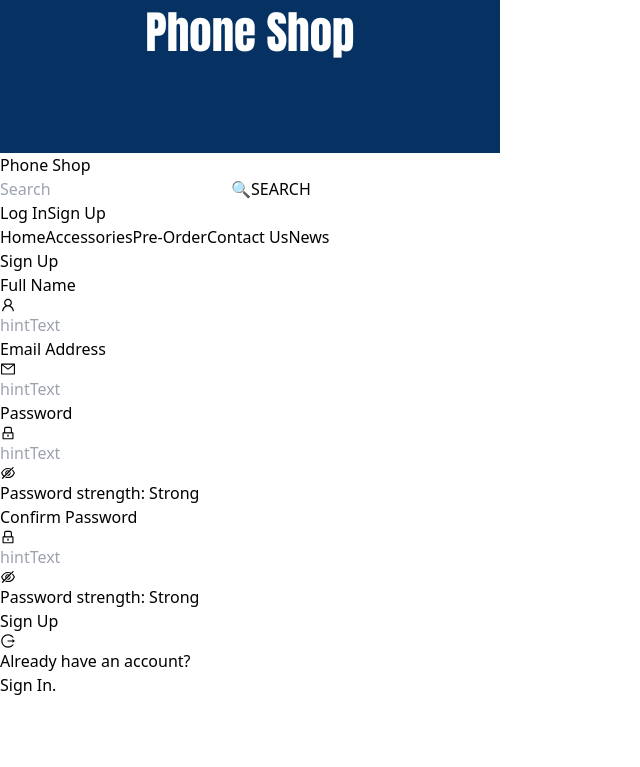
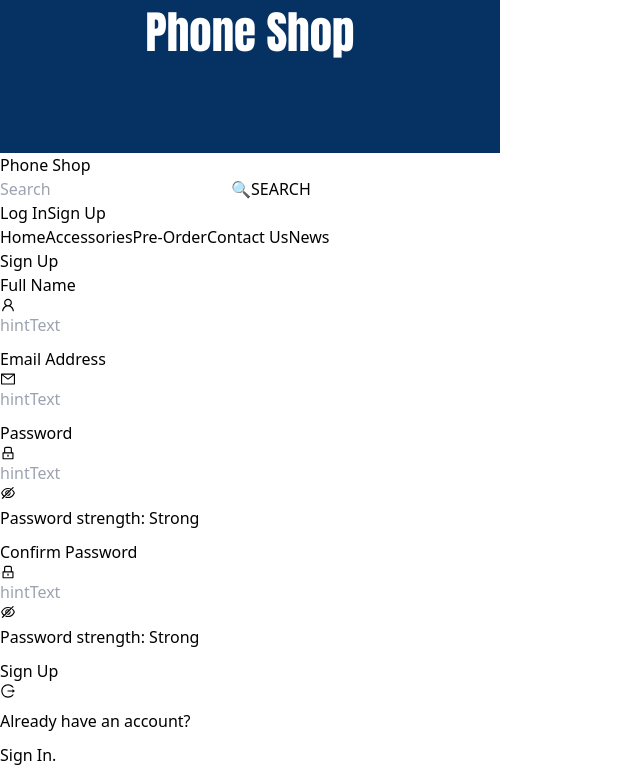
Before and after one commit to satoryuk/pp-phone-shop, a React (Vite) app in the folder User-Section/: page /Auth/Signup in a window 1280 px wide. Shown: the part 347-1114 px from the top of the page, without its empty margins (0-640 px from the left). Before the commit the page ends 1044 px from the top, so only its background shows below. Built offline with nearby package versions, Linux system fonts and the light colour scheme.

Commit message:
refactor code auth

```diff
--- a/User-Section/src/Pages/auth/Login.jsx
+++ b/User-Section/src/Pages/auth/Login.jsx
@@ -2,35 +2,46 @@
 import React from 'react';
 import { AiOutlineEyeInvisible, AiOutlineLock, AiOutlineLogout, AiOutlineMail, AiOutlineUser } from 'react-icons/ai';
 import Navbar from '../home/Navbar';
-import { XTextfield } from './SignUpScreen';
+import { Spacer, XTextfield } from './SignUpScreen';
 import { XButton } from './SignUpScreen';
 const Login = () => {
     return (
         <div>
-          <Navbar/>
+            <Navbar />
+
+            <div className="flex flex-col items-center min-h-screen bg-gray-100">
+                <div className="flex flex-col items-center w-full max-w-md bg-white p-6 rounded-lg shadow-md mt-6">
+
                     <h1 className="text-green-600 text-3xl font-bold mb-4 ">Sign In</h1>
                     <XTextfield
                         label="Full Name"
                         placeholder="X_AE_A13b"
                         icon={<AiOutlineUser />}
                     />
+                    <Spacer width={null} />
                     <XTextfield
                         label="Email Address"
                         placeholder="X_AE_A13b"
                         icon={<AiOutlineMail />}
                     />
-
+                    <Spacer width={null} />
                     <XTextfield
                         label="Password"
                         placeholder="X_AE_A13b"
                         icon={<AiOutlineLock />}
                         suffixIcon={<AiOutlineEyeInvisible />}
                     />
+                    <Spacer width={null} height={5} />
                     <h1>Password strength: Strong </h1>
+                    <Spacer width={null} />
                     <XButton label="Sign In" icon={<AiOutlineLogout />} />
+                    <Spacer width={null} />
                     <div className='flex items-center justify-center'>
                         <h2 className='font-semibold'>Don't have account yet?</h2>
+                        <Spacer width={5} />
                         <h2 className='text-green-600  font-semibold'>Sign Up.</h2>
+                    </div>
+                </div>
             </div>
         </div>
 
--- a/User-Section/src/Pages/auth/SignUpScreen.jsx
+++ b/User-Section/src/Pages/auth/SignUpScreen.jsx
@@ -37,40 +37,62 @@
 const Signup = () => {
     return (
         <div>
-            <Navbar/>
+            <Navbar />
+            <div className="flex flex-col items-center min-h-screen bg-gray-100">
+
+                <div className="flex flex-col items-center w-full max-w-md bg-white p-6 rounded-lg shadow-md mt-6">
                     <h1 className="text-green-600 text-3xl font-bold mb-4 ">Sign Up</h1>
+
                     <XTextfield
                         label="Full Name"
                         placeholder="X_AE_A13b"
                         icon={<AiOutlineUser />}
                     />
+                    <Spacer />
                     <XTextfield
                         label="Email Address"
                         placeholder="X_AE_A13b"
                         icon={<AiOutlineMail />}
                     />
-
+                    <Spacer />
                     <XTextfield
                         label="Password"
                         placeholder="X_AE_A13b"
                         icon={<AiOutlineLock />}
                         suffixIcon={<AiOutlineEyeInvisible />}
                     />
+                    <Spacer height={5} />
                     <h1>Password strength: Strong </h1>
+                    <Spacer />
                     <XTextfield
                         label="Confirm Password"
                         placeholder="X_AE_A13b"
                         icon={<AiOutlineLock />}
                         suffixIcon={<AiOutlineEyeInvisible />}
                     />
+                    <Spacer height={5} />
                     <h1>Password strength: Strong </h1>
+                    <Spacer />
                     <XButton label="Sign Up" icon={<AiOutlineLogout />} />
+                    <Spacer />
                     <div className='flex items-center justify-center'>
+
                         <h2 className='font-semibold'>Already have an account?</h2>
+                        <Spacer width={5} />
                         <h2 className='text-green-600  font-semibold'>Sign In.</h2>
+                    </div>
+                </div>
             </div>
         </div>
 
     )
 }
+export const Spacer = ({ height = 10, width = 10  }) => {
+    return (
+        <div style={{
+            height: `${height}px` ,
+            width: `${width}px`
+        }}></div>
+    )
+}
 export default Signup;
```
Lines whose indentation alone changed are shown as unchanged.
